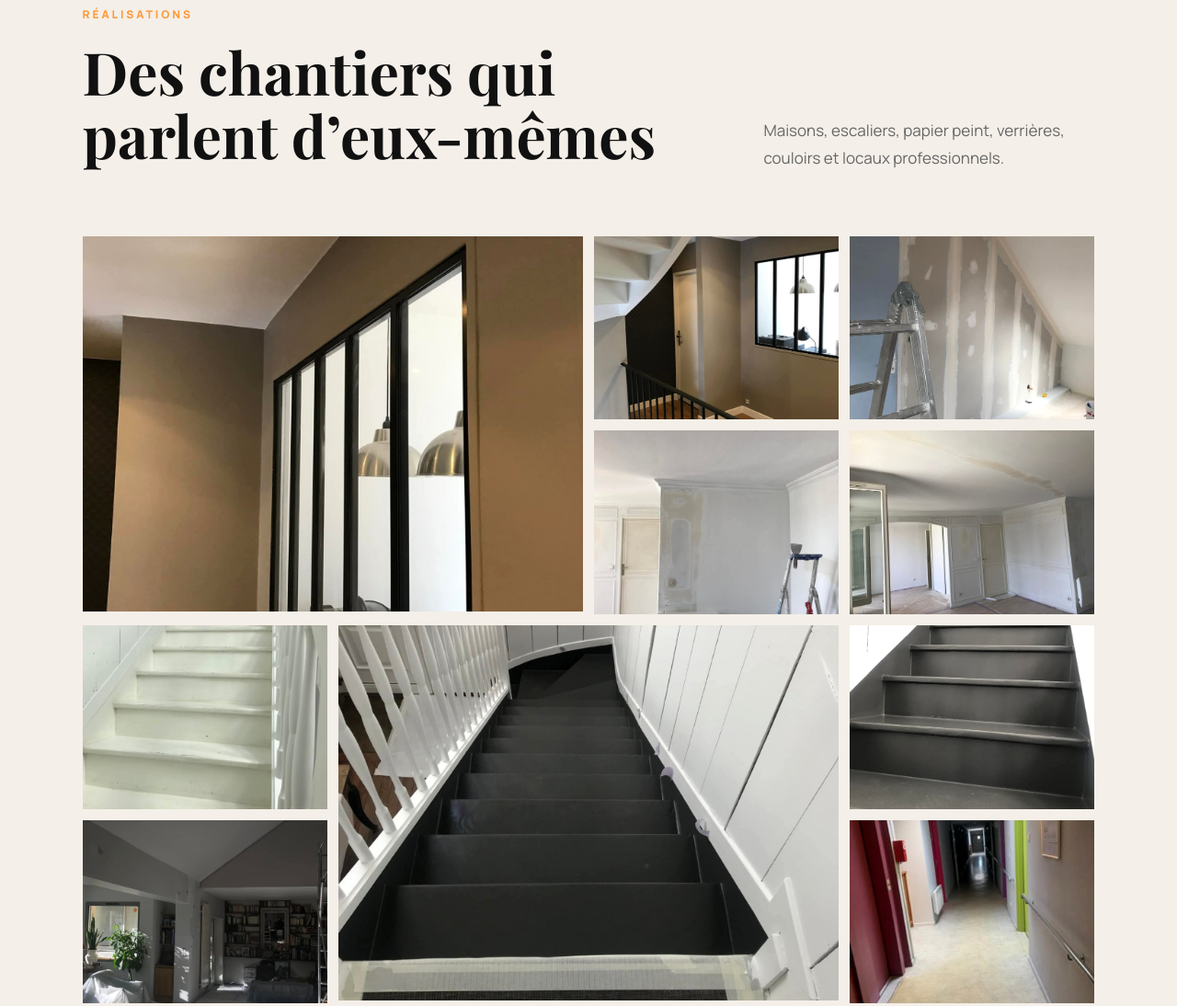
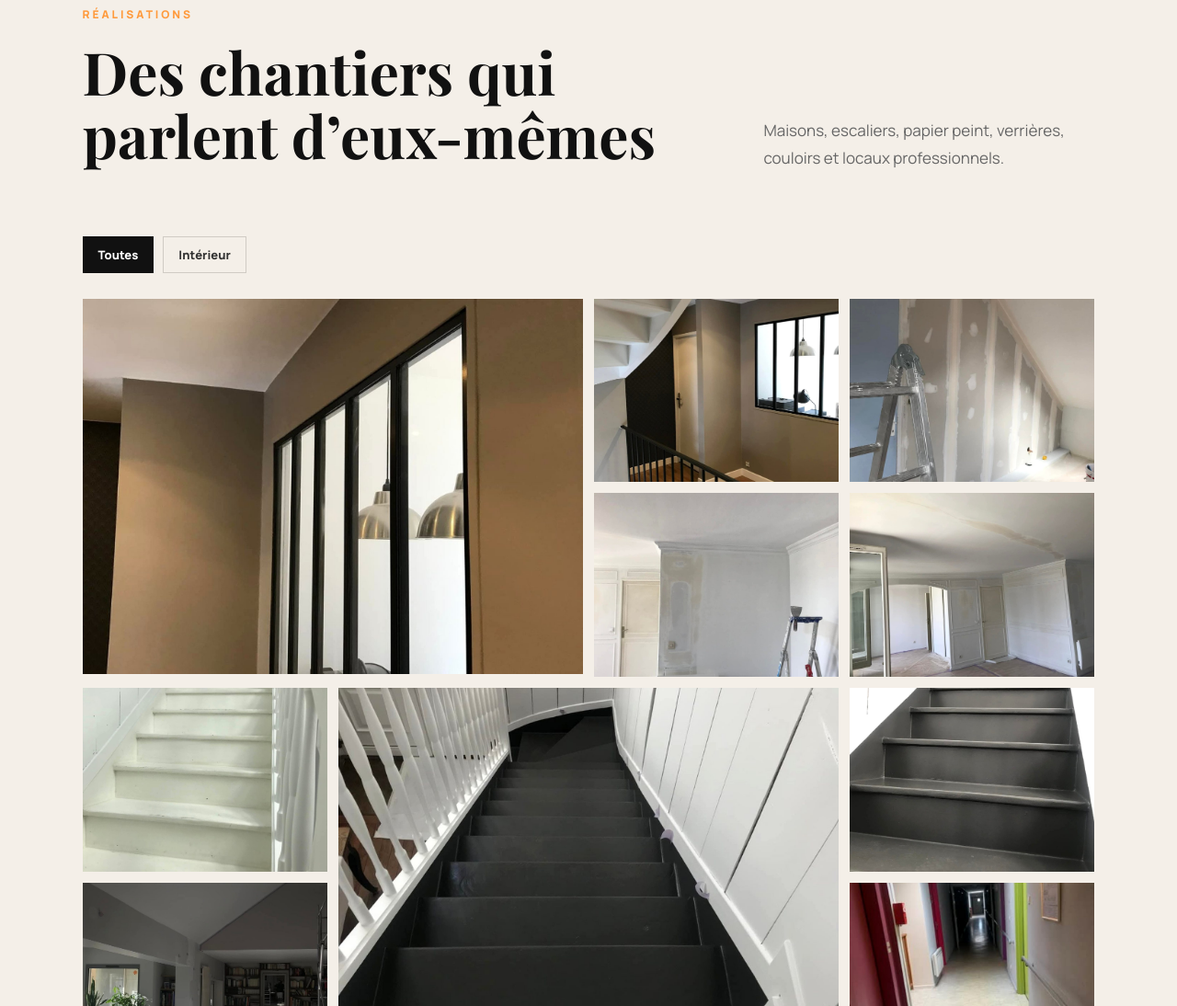
Before and after one commit to Mamadou-createur/a2mains-peinture, a plain HTML site: page index.html in a window 1280 px wide. Shown: the part 2688-3782 px from the top of the page at 92% size. Drawn offline with nearby package versions, Linux system fonts and the light colour scheme.

Commit message:
Add files via upload

```diff
--- /dev/null
+++ b/content/gallery.json
@@ -0,0 +1,155 @@
+{
+  "title": "Nos réalisations",
+  "items": [
+    {
+      "title": "Réalisation 1",
+      "category": "Intérieur",
+      "image": "/assets/realisation-01.jpg",
+      "description": ""
+    },
+    {
+      "title": "Réalisation 2",
+      "category": "Intérieur",
+      "image": "/assets/realisation-02.jpg",
+      "description": ""
+    },
+    {
+      "title": "Réalisation 3",
+      "category": "Intérieur",
+      "image": "/assets/realisation-03.jpg",
+      "description": ""
+    },
+    {
+      "title": "Réalisation 4",
+      "category": "Intérieur",
+      "image": "/assets/realisation-04.jpg",
+      "description": ""
+    },
+    {
+      "title": "Réalisation 5",
+      "category": "Intérieur",
+      "image": "/assets/realisation-05.jpg",
+      "description": ""
+    },
+    {
+      "title": "Réalisation 6",
+      "category": "Intérieur",
+      "image": "/assets/realisation-06.jpg",
+      "description": ""
+    },
+    {
+      "title": "Réalisation 7",
+      "category": "Intérieur",
+      "image": "/assets/realisation-07.jpg",
+      "description": ""
+    },
+    {
+      "title": "Réalisation 8",
+      "category": "Intérieur",
+      "image": "/assets/realisation-08.jpg",
+      "description": ""
+    },
+    {
+      "title": "Réalisation 9",
+      "category": "Intérieur",
+      "image": "/assets/realisation-09.jpg",
+      "description": ""
+    },
+    {
+      "title": "Réalisation 10",
+      "category": "Intérieur",
+      "image": "/assets/realisation-10.jpg",
+      "description": ""
+    },
+    {
+      "title": "Réalisation 11",
+      "category": "Intérieur",
+      "image": "/assets/realisation-11.jpg",
+      "description": ""
+    },
+    {
+      "title": "Réalisation 12",
+      "category": "Intérieur",
+      "image": "/assets/realisation-12.jpg",
+      "description": ""
+    },
+    {
+      "title": "Réalisation 13",
+      "category": "Intérieur",
+      "image": "/assets/realisation-13.jpg",
+      "description": ""
+    },
+    {
+      "title": "Réalisation 14",
+      "category": "Intérieur",
+      "image": "/assets/realisation-14.jpg",
+      "description": ""
+    },
+    {
+      "title": "Réalisation 15",
+      "category": "Intérieur",
+      "image": "/assets/realisation-15.jpg",
+      "description": ""
+    },
+    {
+      "title": "Réalisation 16",
+      "category": "Intérieur",
+      "image": "/assets/realisation-16.jpg",
+      "description": ""
+    },
+    {
+      "title": "Réalisation 17",
+      "category": "Intérieur",
+      "image": "/assets/realisation-17.jpg",
+      "description": ""
+    },
+    {
+      "title": "Réalisation 18",
+      "category": "Intérieur",
+      "image": "/assets/realisation-18.jpg",
+      "description": ""
+    },
+    {
+      "title": "Réalisation 19",
+      "category": "Intérieur",
+      "image": "/assets/realisation-19.jpg",
+      "description": ""
+    },
+    {
+      "title": "Réalisation 20",
+      "category": "Intérieur",
+      "image": "/assets/realisation-20.jpg",
+      "description": ""
+    },
+    {
+      "title": "Réalisation 21",
+      "category": "Intérieur",
+      "image": "/assets/realisation-21.jpg",
+      "description": ""
+    },
+    {
+      "title": "Réalisation 22",
+      "category": "Intérieur",
+      "image": "/assets/realisation-22.jpg",
+      "description": ""
+    },
+    {
+      "title": "Réalisation 23",
+      "category": "Intérieur",
+      "image": "/assets/realisation-23.jpg",
+      "description": ""
+    },
+    {
+      "title": "Réalisation 24",
+      "category": "Intérieur",
+      "image": "/assets/realisation-24.jpg",
+      "description": ""
+    },
+    {
+      "title": "Réalisation 25",
+      "category": "Intérieur",
+      "image": "/assets/realisation-25.jpg",
+      "description": ""
+    }
+  ]
+}
--- a/index.html
+++ b/index.html
@@ -10,6 +10,7 @@
   <link rel="preconnect" href="https://fonts.gstatic.com" crossorigin>
   <link href="https://fonts.googleapis.com/css2?family=Manrope:wght@400;500;600;700;800&family=Playfair+Display:wght@600;700&display=swap" rel="stylesheet">
   <link rel="stylesheet" href="style.css">
+  <script src="https://identity.netlify.com/v1/netlify-identity-widget.js"></script>
 </head>
 <body>
   <header class="site-header">
@@ -81,26 +82,8 @@
         </div>
         <p>Maisons, escaliers, papier peint, verrières, couloirs et locaux professionnels.</p>
       </div>
-      <div class="gallery-grid">
-        <button class="gallery-item" data-index="0" aria-label="Agrandir la réalisation 1"><img src="assets/realisation-01.jpg" alt="Réalisation A 2 Mains Peinture" loading="lazy"></button>
-<button class="gallery-item" data-index="1" aria-label="Agrandir la réalisation 2"><img src="assets/realisation-02.jpg" alt="Réalisation A 2 Mains Peinture" loading="lazy"></button>
-<button class="gallery-item" data-index="2" aria-label="Agrandir la réalisation 3"><img src="assets/realisation-03.jpg" alt="Réalisation A 2 Mains Peinture" loading="lazy"></button>
-<button class="gallery-item" data-index="3" aria-label="Agrandir la réalisation 4"><img src="assets/realisation-04.jpg" alt="Réalisation A 2 Mains Peinture" loading="lazy"></button>
-<button class="gallery-item" data-index="4" aria-label="Agrandir la réalisation 5"><img src="assets/realisation-05.jpg" alt="Réalisation A 2 Mains Peinture" loading="lazy"></button>
-<button class="gallery-item" data-index="5" aria-label="Agrandir la réalisation 6"><img src="assets/realisation-06.jpg" alt="Réalisation A 2 Mains Peinture" loading="lazy"></button>
-<button class="gallery-item" data-index="6" aria-label="Agrandir la réalisation 7"><img src="assets/realisation-07.jpg" alt="Réalisation A 2 Mains Peinture" loading="lazy"></button>
-<button class="gallery-item" data-index="7" aria-label="Agrandir la réalisation 8"><img src="assets/realisation-08.jpg" alt="Réalisation A 2 Mains Peinture" loading="lazy"></button>
-<button class="gallery-item" data-index="8" aria-label="Agrandir la réalisation 9"><img src="assets/realisation-09.jpg" alt="Réalisation A 2 Mains Peinture" loading="lazy"></button>
-<button class="gallery-item" data-index="9" aria-label="Agrandir la réalisation 10"><img src="assets/realisation-10.jpg" alt="Réalisation A 2 Mains Peinture" loading="lazy"></button>
-<button class="gallery-item" data-index="10" aria-label="Agrandir la réalisation 11"><img src="assets/realisation-11.jpg" alt="Réalisation A 2 Mains Peinture" loading="lazy"></button>
-<button class="gallery-item" data-index="11" aria-label="Agrandir la réalisation 12"><img src="assets/realisation-12.jpg" alt="Réalisation A 2 Mains Peinture" loading="lazy"></button>
-<button class="gallery-item" data-index="12" aria-label="Agrandir la réalisation 13"><img src="assets/realisation-13.jpg" alt="Réalisation A 2 Mains Peinture" loading="lazy"></button>
-<button class="gallery-item" data-index="13" aria-label="Agrandir la réalisation 14"><img src="assets/realisation-14.jpg" alt="Réalisation A 2 Mains Peinture" loading="lazy"></button>
-<button class="gallery-item" data-index="14" aria-label="Agrandir la réalisation 15"><img src="assets/realisation-15.jpg" alt="Réalisation A 2 Mains Peinture" loading="lazy"></button>
-<button class="gallery-item" data-index="15" aria-label="Agrandir la réalisation 16"><img src="assets/realisation-16.jpg" alt="Réalisation A 2 Mains Peinture" loading="lazy"></button>
-<button class="gallery-item" data-index="16" aria-label="Agrandir la réalisation 17"><img src="assets/realisation-17.jpg" alt="Réalisation A 2 Mains Peinture" loading="lazy"></button>
-<button class="gallery-item" data-index="17" aria-label="Agrandir la réalisation 18"><img src="assets/realisation-18.jpg" alt="Réalisation A 2 Mains Peinture" loading="lazy"></button>
-      </div>
+      <div class="gallery-filters" id="gallery-filters"></div>
+      <div class="gallery-grid" id="gallery-grid"><p>Chargement des réalisations…</p></div>
     </section>
 
     <section class="pricing section" id="tarifs">
--- a/script.js
+++ b/script.js
@@ -1,19 +1,38 @@
 
-const toggle = document.querySelector('.menu-toggle');
-const nav = document.querySelector('nav');
-toggle?.addEventListener('click', () => {
-  const open = nav.classList.toggle('open');
-  toggle.setAttribute('aria-expanded', String(open));
-});
-nav?.querySelectorAll('a').forEach(a => a.addEventListener('click', () => nav.classList.remove('open')));
+const toggle=document.querySelector('.menu-toggle'),nav=document.querySelector('nav');
+toggle?.addEventListener('click',()=>{const o=nav.classList.toggle('open');toggle.setAttribute('aria-expanded',String(o));});
+nav?.querySelectorAll('a').forEach(a=>a.addEventListener('click',()=>nav.classList.remove('open')));
 
-const dialog = document.getElementById('lightbox');
-const dialogImg = document.getElementById('lightbox-img');
-document.querySelectorAll('.gallery-item').forEach(btn => {
-  btn.addEventListener('click', () => {
-    dialogImg.src = btn.querySelector('img').src;
-    dialog.showModal();
+const dialog=document.getElementById('lightbox'),dialogImg=document.getElementById('lightbox-img');
+document.getElementById('lightbox-close')?.addEventListener('click',()=>dialog.close());
+dialog?.addEventListener('click',e=>{if(e.target===dialog)dialog.close();});
+
+const grid=document.getElementById('gallery-grid'),filters=document.getElementById('gallery-filters');
+function render(items,category='Toutes'){
+  const list=category==='Toutes'?items:items.filter(x=>x.category===category);
+  grid.innerHTML='';
+  list.forEach(item=>{
+    const b=document.createElement('button');
+    b.className='gallery-item'; b.type='button';
+    b.innerHTML=`<img src="${item.image}" alt="${item.title||'Réalisation'}" loading="lazy"><span class="gallery-caption"><strong>${item.title||'Réalisation'}</strong><small>${item.category||''}</small></span>`;
+    b.addEventListener('click',()=>{dialogImg.src=item.image;dialogImg.alt=item.title||'Réalisation';dialog.showModal();});
+    grid.appendChild(b);
   });
-});
-document.getElementById('lightbox-close')?.addEventListener('click', () => dialog.close());
-dialog?.addEventListener('click', e => { if (e.target === dialog) dialog.close(); });
+}
+fetch('/content/gallery.json',{cache:'no-store'}).then(r=>r.json()).then(data=>{
+  const items=Array.isArray(data.items)?data.items:[];
+  const cats=['Toutes',...new Set(items.map(x=>x.category).filter(Boolean))];
+  filters.innerHTML='';
+  cats.forEach((cat,i)=>{
+    const b=document.createElement('button'); b.textContent=cat; if(i===0)b.className='active';
+    b.addEventListener('click',()=>{filters.querySelectorAll('button').forEach(x=>x.classList.remove('active'));b.classList.add('active');render(items,cat);});
+    filters.appendChild(b);
+  });
+  render(items);
+}).catch(()=>grid.innerHTML='<p>La galerie est momentanément indisponible.</p>');
+
+if(window.netlifyIdentity){
+  window.netlifyIdentity.on('init',user=>{
+    if(!user&&window.location.hash.includes('invite_token'))window.netlifyIdentity.open('signup');
+  });
+}
--- a/style.css
+++ b/style.css
@@ -105,3 +105,11 @@ dialog img{max-width:90vw;max-height:88vh}
  .mobile-actions a{padding:16px;text-align:center;font-weight:800;background:#171a1b;border-top:1px solid #333}
  .mobile-actions a:last-child{background:var(--orange);color:#111}
 }
+
+.gallery-filters{display:flex;flex-wrap:wrap;gap:10px;margin:0 0 28px}
+.gallery-filters button{border:1px solid #d0cbc4;background:transparent;color:#333;padding:10px 16px;font:inherit;font-size:13px;font-weight:800;cursor:pointer}
+.gallery-filters button.active,.gallery-filters button:hover{background:#111;color:#fff;border-color:#111}
+.gallery-item{position:relative}
+.gallery-caption{position:absolute;left:0;right:0;bottom:0;display:grid;gap:3px;padding:42px 16px 14px;text-align:left;color:#fff;background:linear-gradient(transparent,rgba(0,0,0,.86));opacity:0;transition:.3s}
+.gallery-item:hover .gallery-caption,.gallery-item:focus .gallery-caption{opacity:1}
+@media(max-width:640px){.gallery-caption{opacity:1}.gallery-filters button{padding:9px 11px;font-size:11px}}
```
Also changed, not shown: admin/index.html (added, +1 -0 lines), README-CMS.txt (added), 1 other file.
